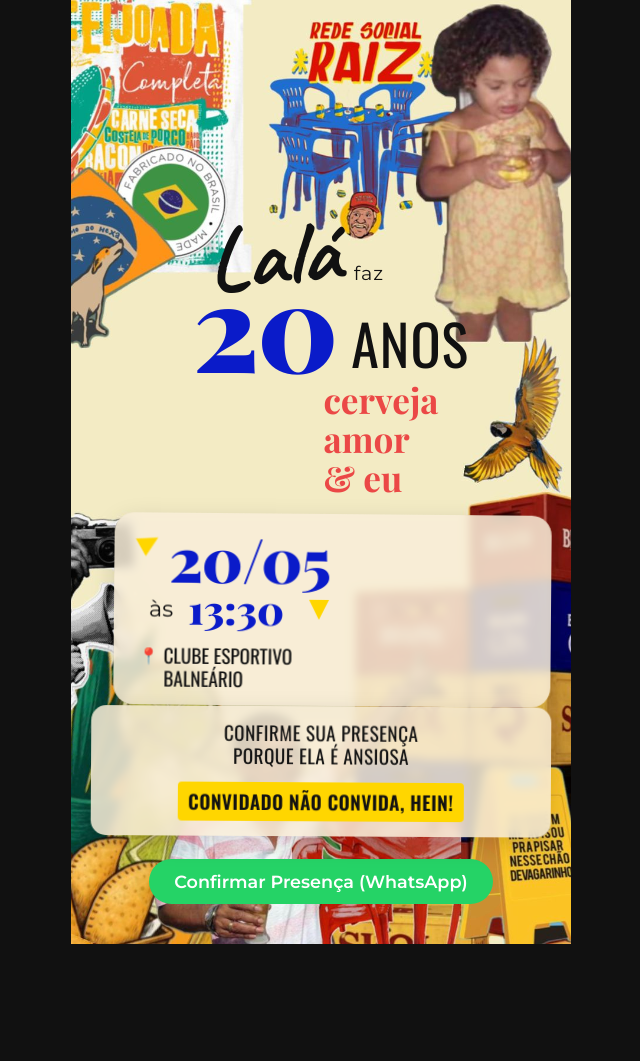
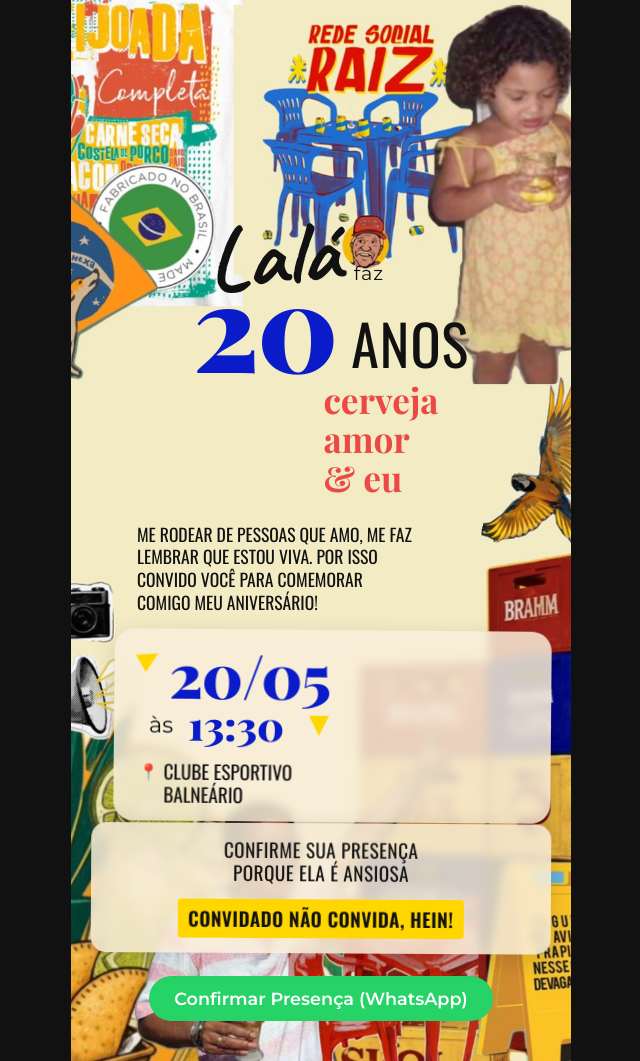
Before and after one commit to fescarvalho/Lavinia-Happy-Birthday, a website built with Vite: page index.html in a window 1280 px wide. Shown: the whole page, without its empty margins (319-959 px from the left). Before the commit the page ends 944 px from the top, so only its background shows below. Built offline with nearby package versions, Linux system fonts and the light colour scheme.

Commit message:
update: correções e nova mensagem do convite

```diff
--- a/index.html
+++ b/index.html
@@ -30,6 +30,10 @@
           cerveja<br>amor<br>& eu
         </div>
 
+        <div class="invite-msg">
+          <p>ME RODEAR DE PESSOAS QUE AMO, ME FAZ LEMBRAR QUE ESTOU VIVA. POR ISSO CONVIDO VOCÊ PARA COMEMORAR COMIGO MEU ANIVERSÁRIO!</p>
+        </div>
+
         <!-- Data, Hora e Local -->
         <div class="date-time-container">
           <div class="date-row">
@@ -41,7 +45,7 @@
             <span class="time">13:30</span>
             <div class="yellow-triangle t2"></div>
           </div>
-          <a href="https://maps.app.goo.gl/search/Clube+Litero+Esportivo+Balneario" target="_blank" class="location">
+          <a href="https://maps.google.com/?q=Av.+Mauro+Alves+Ribeiro+J%C3%BAnior,+810+-+Nossa+Sra.+Lourdes,+Natividade+-+RJ,+28380-000" target="_blank" class="location">
             <span class="pin">📍</span>
             <div>CLUBE ESPORTIVO<br>BALNEÁRIO</div>
           </a>
--- a/main.js
+++ b/main.js
@@ -4,7 +4,7 @@ document.addEventListener('DOMContentLoaded', () => {
   whatsappBtn.addEventListener('click', () => {
     // ATENÇÃO: Substitua o número abaixo pelo número real do WhatsApp (apenas números, com código do país e DDD)
     // Exemplo: 5511999999999 (55 = Brasil, 11 = DDD, 999999999 = Número)
-    const phoneNumber = "5599999999999";
+    const phoneNumber = "5522998471977";
 
     // Mensagem pré-pronta
     const message = "Oie! Estou confirmando minha presença no aniversário da Lala (e também a minha paz de espírito, rs)! 🎉🍻";
--- a/style.css
+++ b/style.css
@@ -109,6 +109,18 @@ body {
   align-self: center;
   margin-left: 120px;
   margin-top: 10px;
+}
+
+.invite-msg {
+  font-family: 'Oswald', sans-serif;
+  font-size: 1.1rem;
+  color: var(--black);
+  line-height: 1.3;
+  text-align: left;
+  max-width: 280px;
+  margin-top: 25px;
+  margin-left: 10%;
+  animation: fadeUp 1s ease-out;
 }
 
 /* Date and Time block */
--- /dev/null
+++ b/vite.config.js
@@ -0,0 +1,7 @@
+export default {
+  server: {
+    allowedHosts: [
+      'padded-state-unheated.ngrok-free.dev'
+    ]
+  }
+}
```
